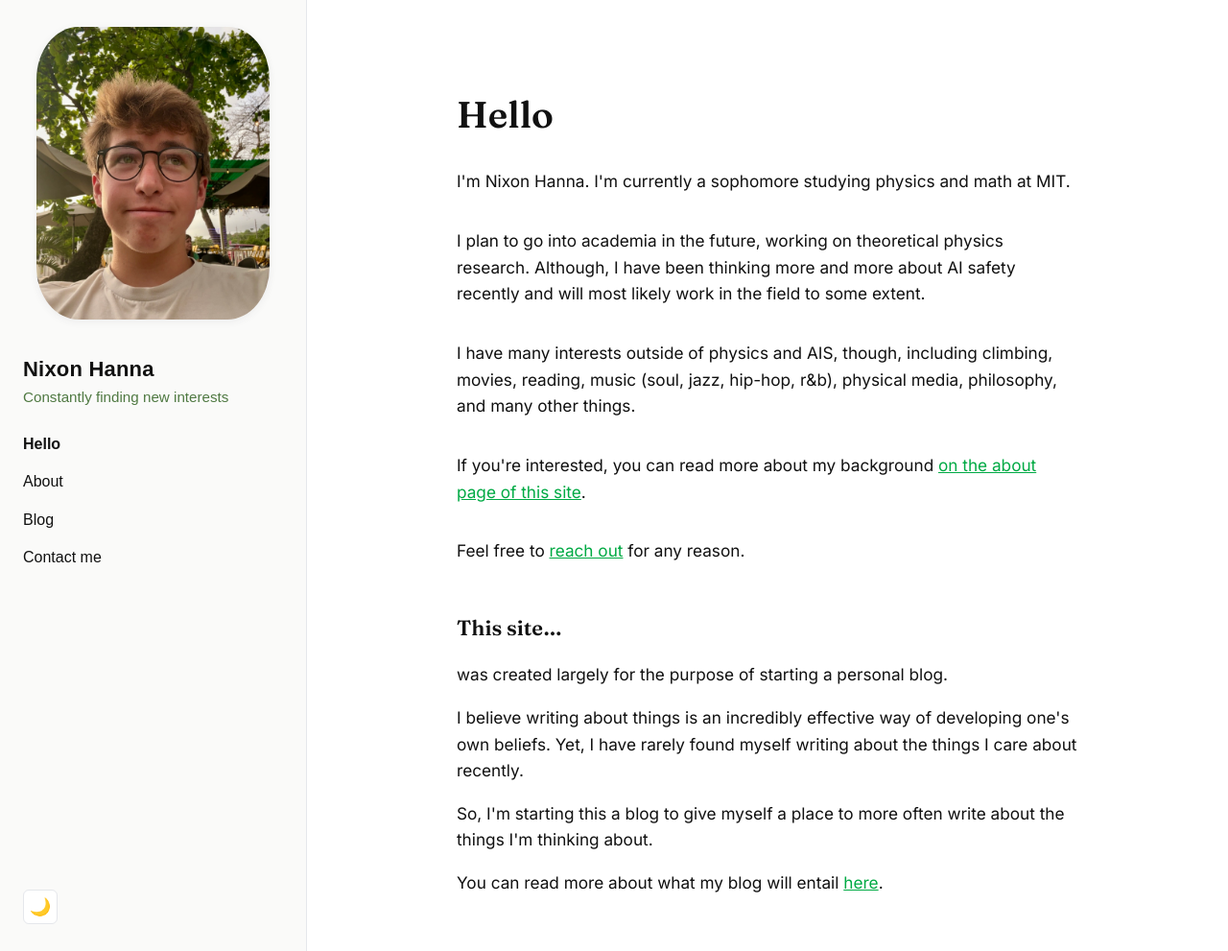
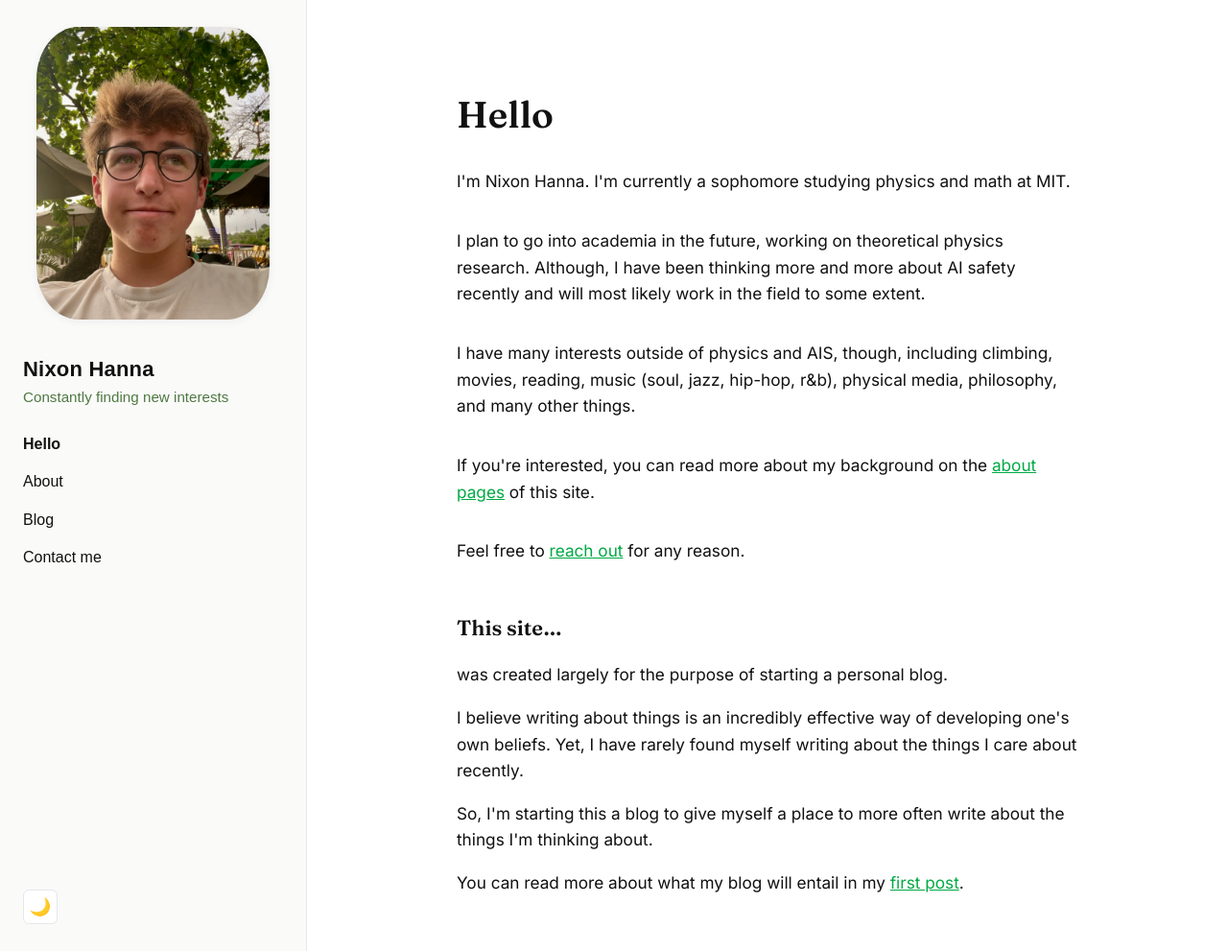
Before and after one commit to nhanna95/personal-website, a Jekyll site: the page built from index.html, in a window 1280 px wide and 991 px high. Shown: the whole window at 96% size. Built offline with Jekyll 4.4.1, drawn with Linux system fonts in a browser that asks for light colours.

Commit message:
Update content on main page

```diff
--- a/index.html
+++ b/index.html
@@ -13,8 +13,8 @@
     more and more about AI safety recently and will most likely work in the field to some extent.</p>
 <p>I have many interests outside of physics and AIS, though, including climbing, movies, reading, music (soul, jazz,
     hip-hop, r&b), physical media, philosophy, and many other things.</p>
-<p>If you're interested, you can read more about my background <a href="{{ '/about.html' | relative_url }}">on the about
-        page of this site</a>.
+<p>If you're interested, you can read more about my background on the <a href="{{ '/about.html' | relative_url }}">about
+        pages</a> of this site.
 </p>
 <p>Feel free to <a href="{{ '/contact.html' | relative_url }}">reach out</a> for any reason.</p>
 
@@ -24,8 +24,8 @@
     <p>I believe writing about things is an incredibly effective way of developing one's own beliefs. Yet, I have rarely
         found myself writing about the things I care about recently.</p>
     <p>So, I'm starting this a blog to give myself a place to more often write about the things I'm thinking about.</p>
-    <p>You can read more about what my blog will entail {% assign welcome_post = site.posts | where: "title", "Welcome
-        to my blog" | first %}{% if welcome_post %}<a href="{{ welcome_post.url | relative_url }}">in my first
-            post</a>{% else %}<a href="{{ '/blog.html' | relative_url }}">here</a>{% endif %}.
+    <p>You can read more about what my blog will entail in my {% assign welcome_post = site.posts | where: "title",
+        "Welcome to my blog" | first %}{% if welcome_post %}<a href="{{ welcome_post.url | relative_url }}">first
+            post</a>{% else %}<a href="{{ '/blog.html' | relative_url }}">first post</a>{% endif %}.
     </p>
 </section>
```
